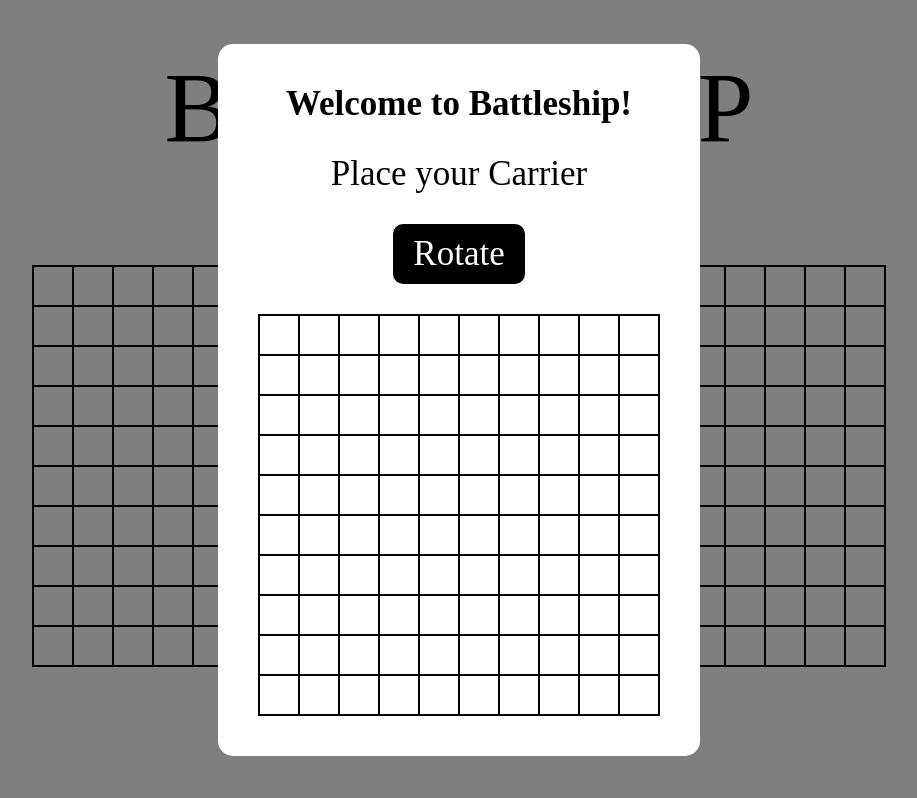
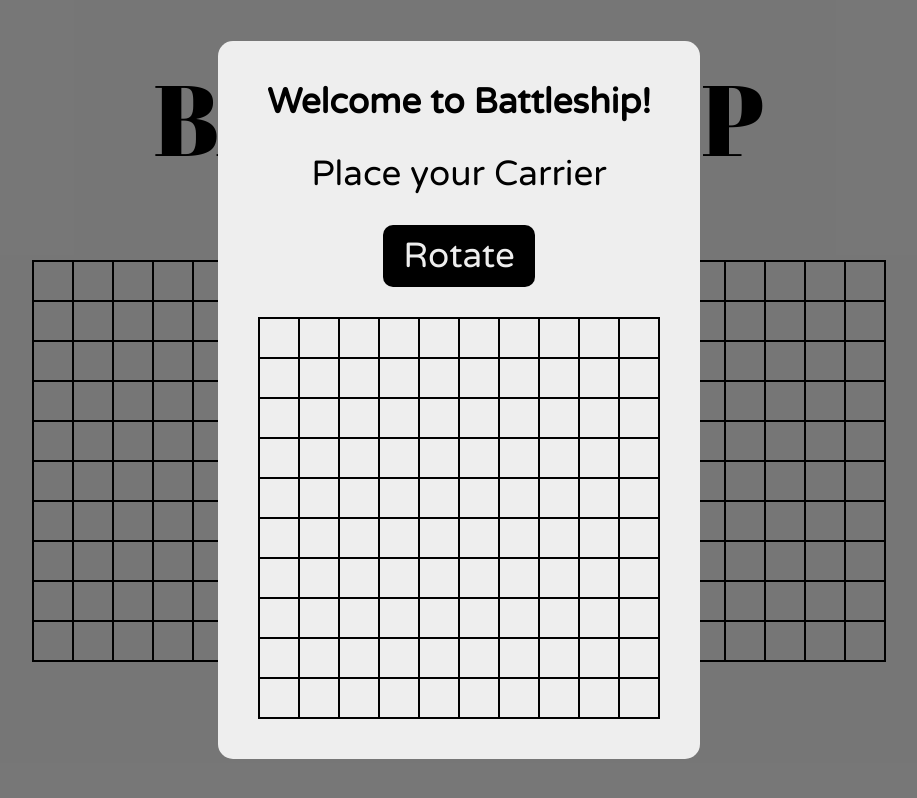
Before and after one commit to caylinvu/battleship, a plain HTML site: page index.html in a window 1280 px wide. Shown: the whole page, without its empty margins (181-1098 px from the left). Drawn offline with Linux system fonts and the light colour scheme.

Commit message:
Finish UI updates

```diff
--- a/index.html
+++ b/index.html
@@ -6,6 +6,7 @@
         <meta name="viewport" content="width=device-width, initial-scale=1.0">
         <title>Battleship</title>
         <link rel="stylesheet" href="style.css">
+        <link href="https://fonts.googleapis.com/css2?family=Abril+Fatface&family=Varela+Round&display=swap" rel="stylesheet">
     </head>
     <body>
         <div class="header">BATTLESHIP</div>
--- a/style.css
+++ b/style.css
@@ -1,8 +1,8 @@
 :root {
     --primary-color: #000000;
-    --secondary-color: #ffffff;
-    --ship-color: #2f4f4f;
-    --hover-color: #e9e9e9;
+    --secondary-color: #eeeeee;
+    --ship-color: #415355;
+    --hover-color: #dadada;
     --hit-color: #ff9d84;
     --miss-color: #92e092;
     --blocker-color: rgba(0, 0, 0, .5);
@@ -11,6 +11,9 @@
 body {
     margin: 0;
     font-size: 50px;
+    background-color: var(--secondary-color);
+    color: var(--primary-color);
+    font-family: 'Varela Round', sans-serif;
 }
 
 button {
@@ -21,7 +24,8 @@ button {
 .header {
     text-align: center;
     font-size: 100px;
-    padding: 50px 50px 100px;
+    padding: 50px 50px 75px;
+    font-family: 'Abril Fatface', cursive;
 }
 
 /* ---------------MAIN CONTENT/GAMEBOARDS--------------- */
@@ -85,10 +89,6 @@ button {
 }
 
 /* ---------------PLACEMENT BOARD--------------- */
-
-/* .place-ships-popup {
-    display: none;
-} */
 
 .placement-board > .player-ship:hover {
     cursor: default;
```
Also changed, not shown: main.js (+1 -3 lines).
